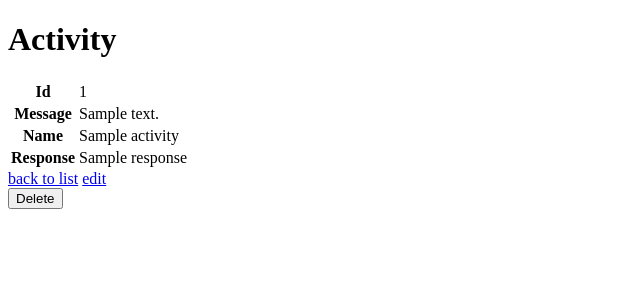
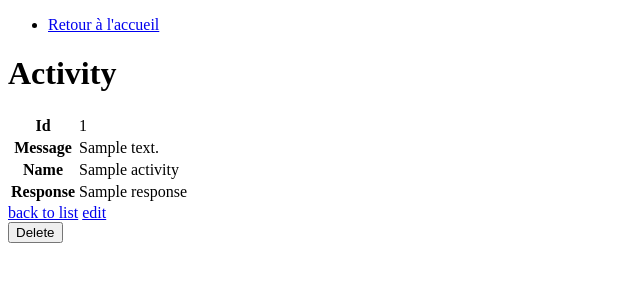
Before and after one commit to achaillot/Friendbook_projet_perso, a Symfony app: template templates/activity/show.html.twig in a window 1280 px wide. Shown: the top 300 px of the page, without its empty margins (0-640 px from the left). Run offline with Twig, Linux system fonts and the light colour scheme; the template is opened without the code that fills it: most values are stand-ins (such as "Sample title", 1, 10 or a date in 2020); some libraries are stand-ins or nearby versions.

Commit message:
Add navbar

```diff
--- a/assets/js/app.js
+++ b/assets/js/app.js
@@ -7,7 +7,6 @@
 
 // any CSS you require will output into a single css file (app.css in this case)
 require('../css/app.scss');
-const $ = require('jquery');
 // Need jQuery? Install it with "yarn add jquery", then uncomment to require it.
 const $ = require('jquery');
 
--- /dev/null
+++ b/templates/Blocks/_navbar.html.twig
@@ -0,0 +1,5 @@
+<ul class="nav nav-pills nav-fill">
+    <li class="nav-item">
+        <a class="nav-link active container" href="/">Retour à l'accueil</a>
+    </li>
+</ul>
--- a/templates/base.html.twig
+++ b/templates/base.html.twig
@@ -8,7 +8,8 @@
         {% endblock %}
     </head>
     <body>
-        {% block body %}{% endblock %}
+    {% include('Blocks/_navbar.html.twig') %}
+    {% block body %}{% endblock %}
         {% block javascripts %}
             {{ encore_entry_script_tags('app') }}
         {% endblock %}
```
